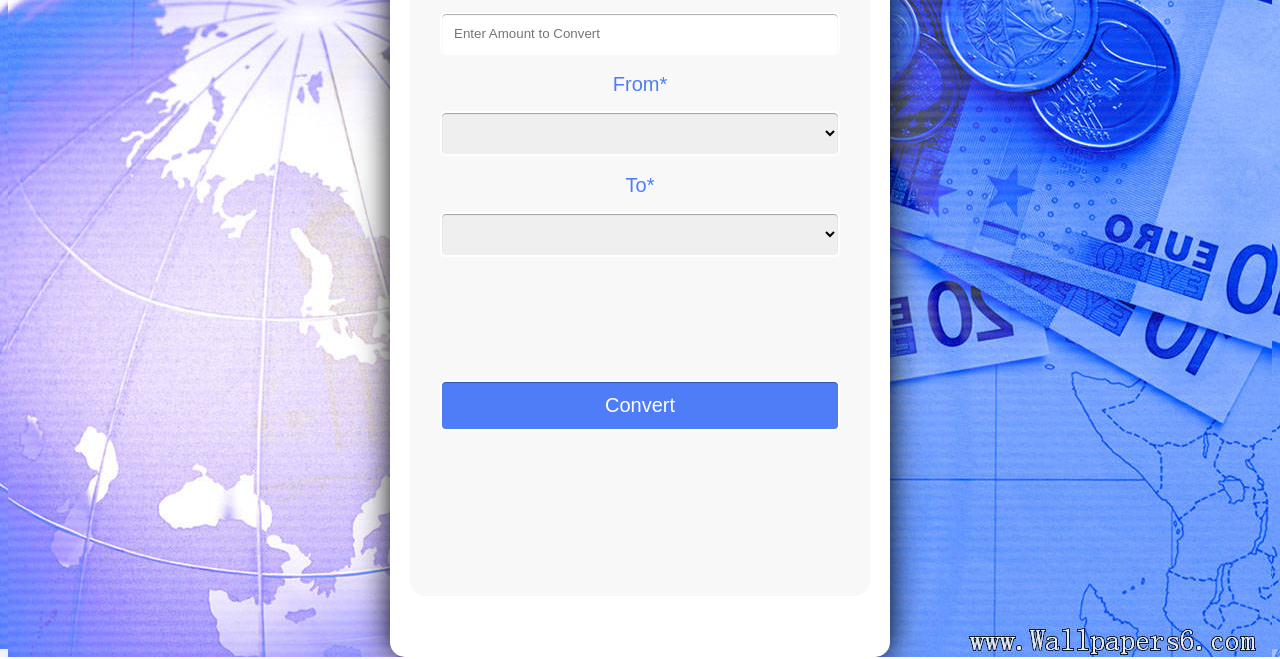
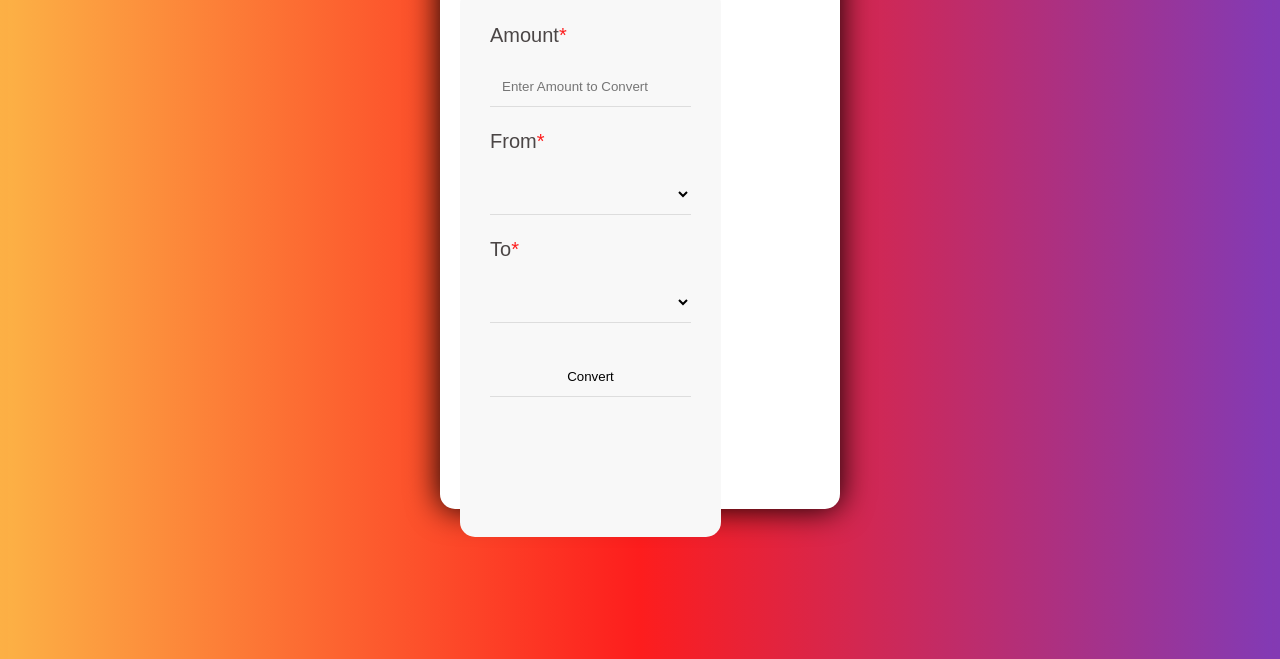
Before and after one commit to Linda-Ikechukwu/Currency-Converter, a website: page public/index.html in a window 1280 px wide. Shown: the part 151-810 px from the top of the page. Drawn offline with Linux system fonts and the light colour scheme; no server answers.

Commit message:
added new icon

```diff
--- a/public/assests/style.css
+++ b/public/assests/style.css
@@ -1,18 +1,18 @@
 body,html{
     height: 100%;
     font-style:Arial, Helvetica, sans-serif;
-    background-image: url("bg.jpg");
-    background-size: cover;
-    background-attachment: fixed;
-    background-repeat: no-repeat;
+    background: #833ab4;  /* fallback for old browsers */
+    background: -webkit-linear-gradient(to right, #fcb045, #fd1d1d, #833ab4);  /* Chrome 10-25, Safari 5.1-6 */
+    background: linear-gradient(to right, #fcb045, #fd1d1d, #833ab4); /* W3C, IE 10+/ Edge, Firefox 16+, Chrome 26+, Opera 12+, Safari 7+ */
+    font-family: 'Montserrat', sans-serif;
 
 }
 
 #converter{
-    margin: 0 auto ;
+    margin: 10px auto ;
     box-shadow: 0 0 2em black;
-    max-width: 500px;
-    height:100%;
+    max-width: 400px;
+    height:650px;
     background:white;
     position:relative;
     border-radius:15px;
@@ -21,7 +21,7 @@ body,html{
 }
 h1{
 
-    background: #4e7df7;
+    background:rgb(75, 70, 70);
     color:white;
     margin: 0;
     padding:10px 28px;
@@ -32,13 +32,17 @@ h1{
     -webkit-border-radius:15px 15px 0px 0px;
     -moz-border-radius:15px 15px 0px 0px;
 }
-label{
-    display: block;
-    font: 20px Arial, Helvetica, sans-serif;
-    color: #4e7df7;
+label,.label{
+    display:block ;
+    font-size: 20px ;
+    font-family: 'Montserrat', sans-serif;
+    color: rgb(75, 70, 70);
     margin-bottom: 15px;
-    text-align:center;
+    text-align:justify;
+    padding:5px 0;
+
 }
+
 input,select{
     display: block;
     box-sizing: border-box;
@@ -46,36 +50,41 @@ input,select{
     -moz-box-sizing: border-box;
     width: 100%;
     padding: 12px;
-    border-radius: 6px;
-    -webkit-border-radius:6px;
-    -moz-border-radius:6px;
-    border: 2px solid #fff;
-    box-shadow: inset 0px 1px 1px rgba(0, 0, 0, 0.33);
-    -moz-box-shadow: inset 0px 1px 1px rgba(0, 0, 0, 0.33);
-    -webkit-box-shadow: inset 0px 1px 1px rgba(0, 0, 0, 0.33);
+    border: none;
+    border-bottom: 1px solid #ddd;
+    background: transparent;
+    box-sizing: border-box;
+    -webkit-box-sizing: border-box;
+    -moz-box-sizing: border-box;
+    outline: none;
 }
-input[type="submit"]{
-    background-color: #4e7df7;
-    color:white;
-    font:20px Arial, Helvetica, sans-serif;
-    cursor: pointer;
-
+.result{
+    font-size:20px;
+    text-align:center;
+    margin-top:0;
+    padding:0;
 }
 .inner{
     padding: 30px;
     background: #F8F8F8;
     border-radius: 15px;
     margin: 20px;
-    height:74%;
+    height:75%;
+    display:inline-block;
+    position: inherit;
 
 }
-.displayArea{
-    height:90px;
+
+.required{
+    color: #fd1d1d;
 }
-.displayArea p{
-    margin:15px;
-    padding:15px;
-    font-size:20px;
-    color:#4e7df7;
-    text-align:center;
+
+.fa-heart{
+    color:#fd1d1d;
 }
+p{
+    text-align: center;
+}
+a{
+    text-decoration: none;
+}
```
Also changed, not shown: public/assests/icon2.png (added).
